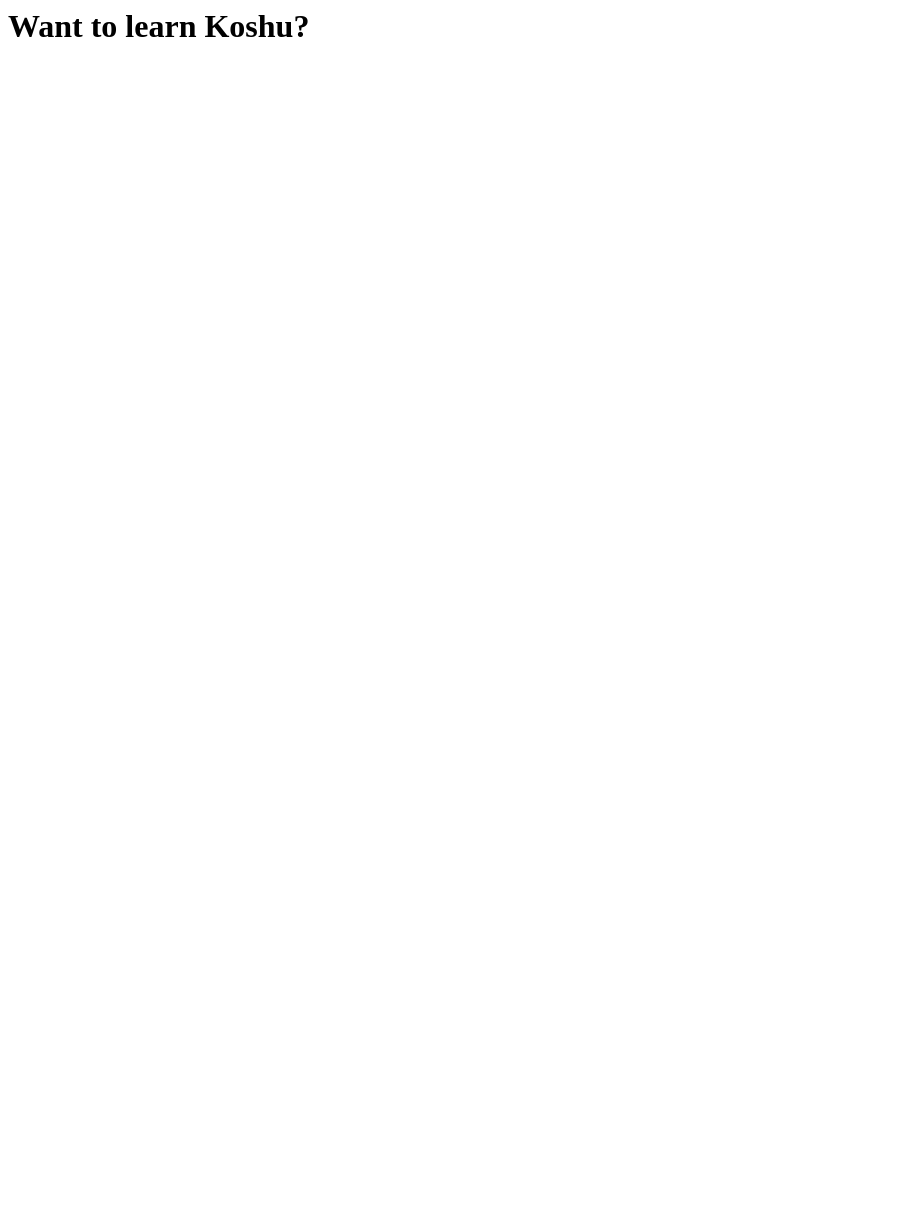
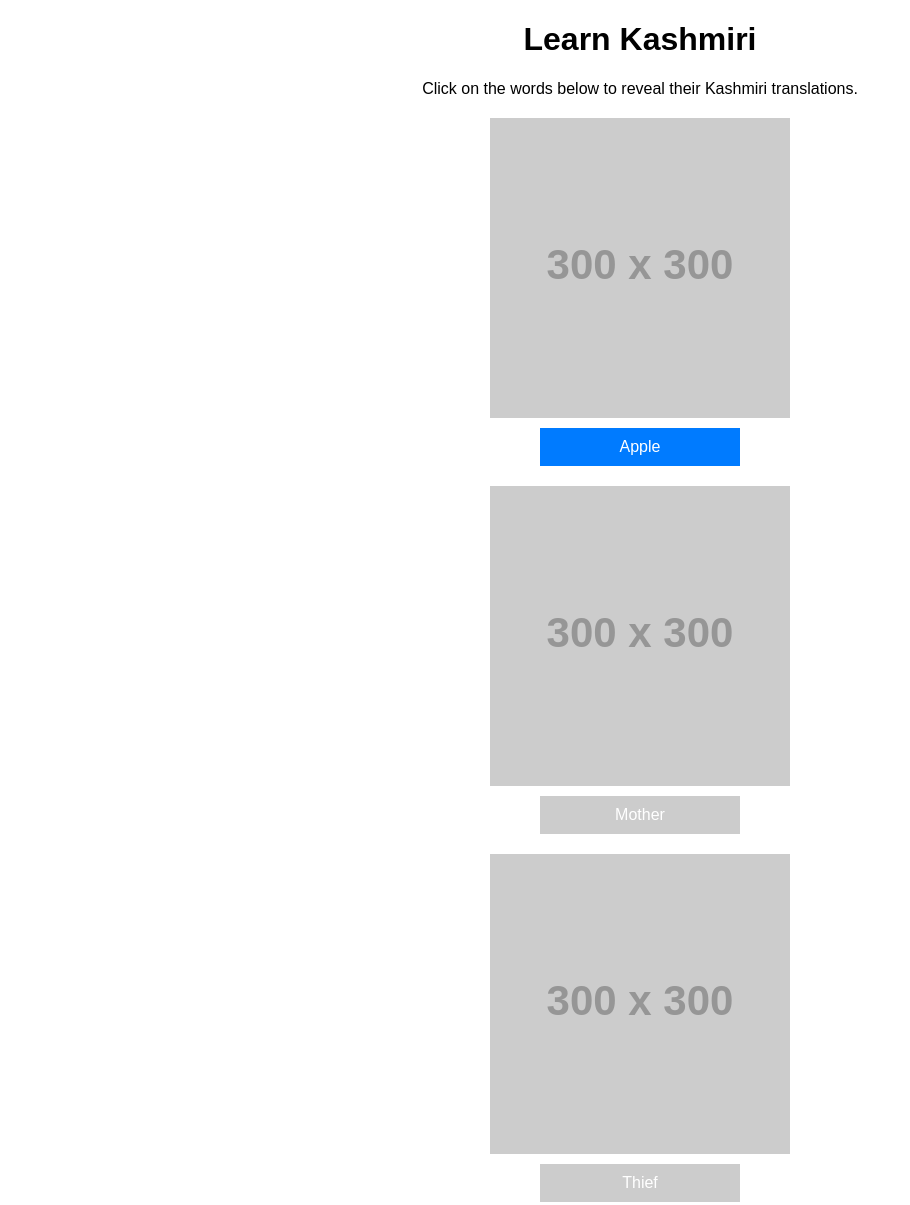
Before and after one commit to akhileshpandita/KOSHUR, a plain HTML site: page index.html in a window 1280 px wide. Shown: the top 1205 px of the page, without its empty margins (0-910 px from the left). Before the commit the page ends 800 px from the top, so only its background shows below. Drawn offline with Linux system fonts and the light colour scheme; placeholder pictures from the web are drawn by us.

Commit message:
Update index.html

```diff
--- a/index.html
+++ b/index.html
@@ -1,6 +1,93 @@
-<html>
-<head><title>Test Page</title></head>
+<!DOCTYPE html>
+<html lang="en">
+<head>
+    <meta charset="UTF-8">
+    <meta name="viewport" content="width=device-width, initial-scale=1.0">
+    <title>Learn Kashmiri</title>
+    <style>
+        body {
+            font-family: Arial, sans-serif;
+            text-align: center;
+            margin: 20px;
+        }
+        .word-container {
+            margin: 20px 0;
+        }
+        img {
+            width: 300px;
+            height: auto;
+            display: block;
+            margin: 0 auto 10px;
+        }
+        .word {
+            background-color: #007bff;
+            color: white;
+            padding: 10px;
+            border: none;
+            font-size: 16px;
+            cursor: pointer;
+            display: block;
+            margin: 10px auto;
+            width: 200px;
+        }
+        .word.disabled {
+            background-color: #ccc;
+            cursor: not-allowed;
+        }
+        .translation {
+            display: none;
+            font-size: 18px;
+            color: green;
+            margin-top: 10px;
+        }
+    </style>
+</head>
 <body>
-    <h1>Want to learn Koshu?</h1>
+
+    <h1>Learn Kashmiri</h1>
+    <p>Click on the words below to reveal their Kashmiri translations.</p>
+
+    <div id="words-container">
+        <div class="word-container">
+            <img src="https://via.placeholder.com/300" alt="Apple"> <!-- Replace with real image -->
+            <button class="word" onclick="revealTranslation(0)">Apple</button>
+            <p class="translation" id="translation-0">🍎 Tsoonth (تسونتھ)</p>
+        </div>
+
+        <div class="word-container">
+            <img src="https://via.placeholder.com/300" alt="Mother"> <!-- Replace with real image -->
+            <button class="word disabled" onclick="revealTranslation(1)">Mother</button>
+            <p class="translation" id="translation-1">👩‍👦 Maej (ماج)</p>
+        </div>
+
+        <div class="word-container">
+            <img src="https://via.placeholder.com/300" alt="Thief"> <!-- Replace with real image -->
+            <button class="word disabled" onclick="revealTranslation(2)">Thief</button>
+            <p class="translation" id="translation-2">🦹‍♂️ Tsoor (چور)</p>
+        </div>
+
+        <div class="word-container">
+            <img src="https://via.placeholder.com/300" alt="Work"> <!-- Replace with real image -->
+            <button class="word disabled" onclick="revealTranslation(3)">Work</button>
+            <p class="translation" id="translation-3">💼 Kaem (کام)</p>
+        </div>
+
+        <div class="word-container">
+            <img src="https://via.placeholder.com/300" alt="Apricot"> <!-- Replace with real image -->
+            <button class="word disabled" onclick="revealTranslation(4)">Apricot</button>
+            <p class="translation" id="translation-4">🍑 Tsyer (څیر)</p>
+        </div>
+    </div>
+
+    <script>
+        function revealTranslation(index) {
+            document.getElementById(`translation-${index}`).style.display = "block";
+            let words = document.querySelectorAll('.word');
+            if (index + 1 < words.length) {
+                words[index + 1].classList.remove('disabled');
+            }
+        }
+    </script>
+
 </body>
 </html>
```
